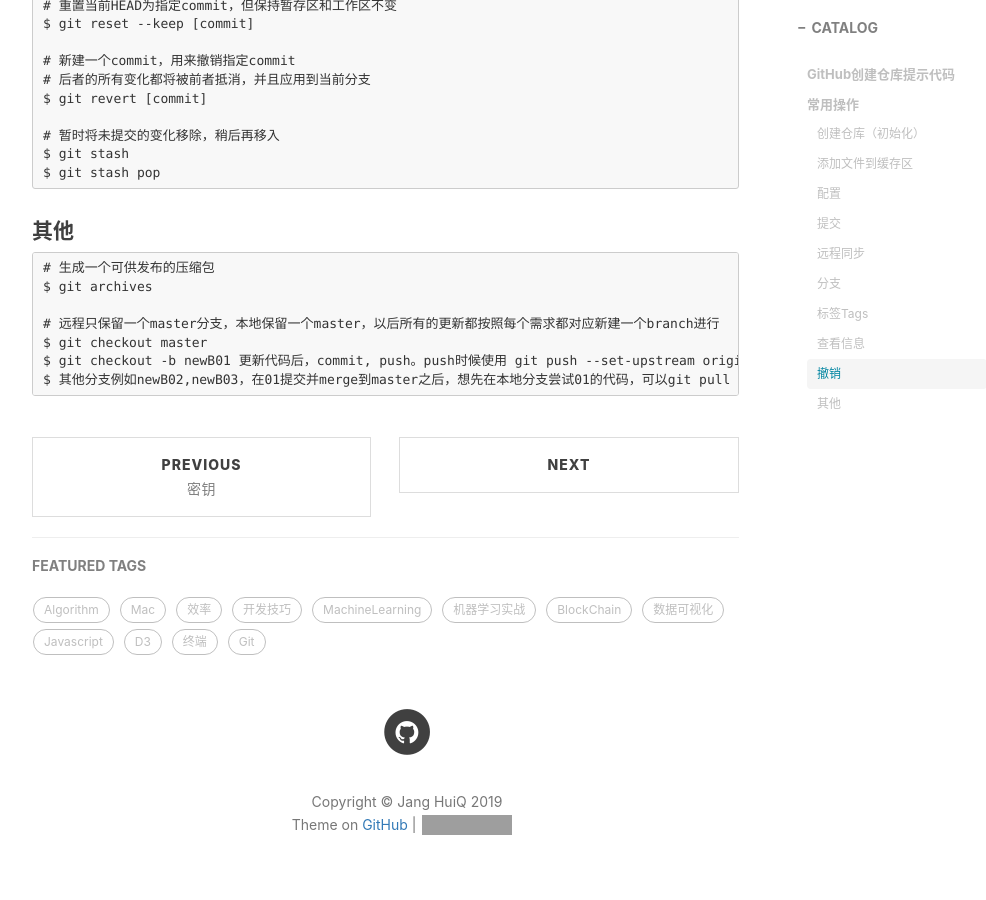
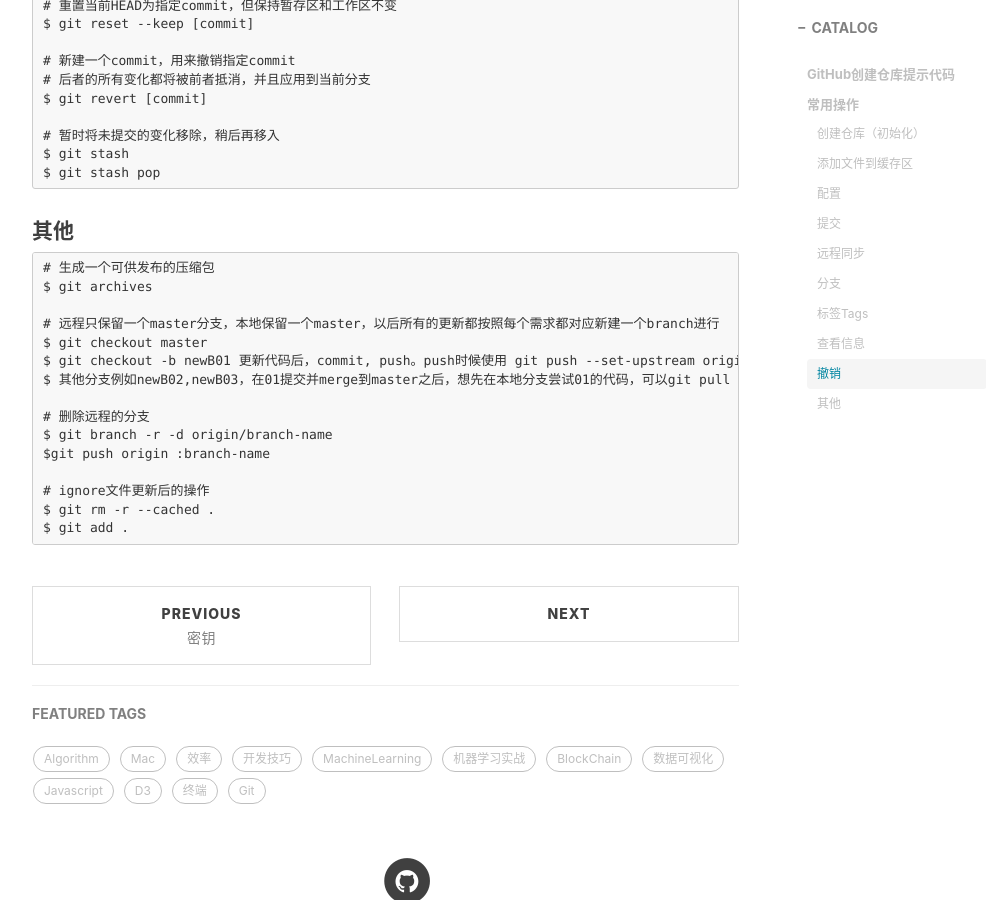
Before and after one commit to jangzc/jangzc.github.io, a Jekyll site: the page built from _posts/2018-08-03-Git指令整理.md, in a window 1280 px wide and 900 px high, scrolled down 5704 px. Shown: the whole window, without its empty margins (233-1219 px from the left). Built offline with Jekyll 4.4.1, drawn with Linux system fonts in a browser that asks for light colours; nearby versions of some CDN libraries; comment, search, counter and statistics services are not loaded; grey boxes are pictures that could not be loaded.

Commit message:
Update 2018-08-03-Git指令整理.md

```diff
--- a/_posts/2018-08-03-Git指令整理.md
+++ b/_posts/2018-08-03-Git指令整理.md
@@ -289,3 +289,11 @@ tags:
 	$ git checkout master
 	$ git checkout -b newB01 更新代码后，commit, push。push时候使用 git push --set-upstream origin newB01。这样就把整个newB01提交到了github，然后在github Web端可以手动提交PR及Merge到Master
 	$ 其他分支例如newB02,newB03，在01提交并merge到master之后，想先在本地分支尝试01的代码，可以git pull origin master:newB02
+
+	# 删除远程的分支
+	$ git branch -r -d origin/branch-name
+	$git push origin :branch-name
+
+	# ignore文件更新后的操作
+	$ git rm -r --cached .
+	$ git add .
```
